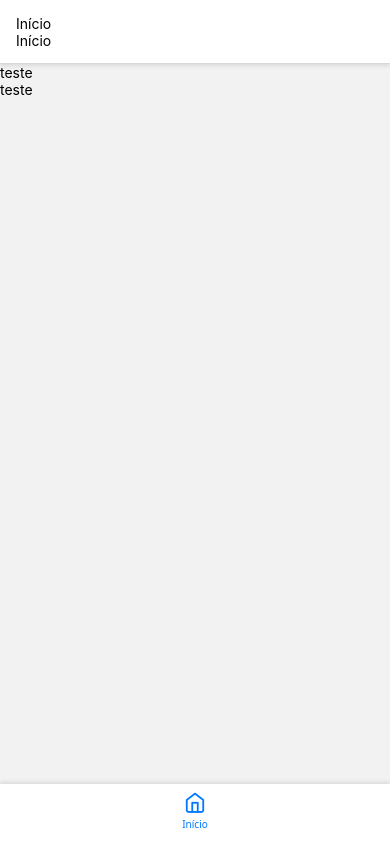
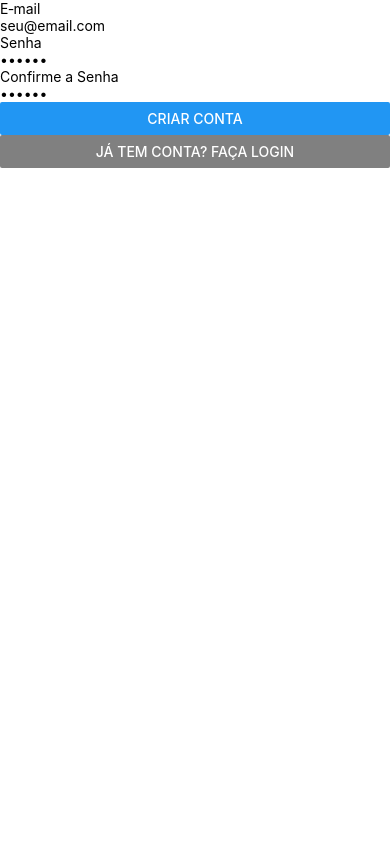
Before and after one commit to VitorValentimSilva/SkillSwap, a React Native app: screen / in a window 390 px wide. Built offline with nearby package versions, Linux system fonts and the light colour scheme; no server answers.

Commit message:
Finalizei a parte de criar conta e login.
Fiz as configurações necessárias no Firebase e, em seguida, criei os componentes Input e FormAuth, além das páginas de criação de conta e login.

```diff
--- a/package.json
+++ b/package.json
@@ -9,18 +9,22 @@
     "web": "expo start --web"
   },
   "dependencies": {
+    "@hookform/resolvers": "^5.1.1",
     "@react-navigation/bottom-tabs": "^7.3.14",
     "@react-navigation/native": "^7.1.10",
     "@react-navigation/stack": "^7.3.3",
     "expo": "~53.0.11",
     "expo-status-bar": "~2.2.3",
+    "firebase": "^11.9.1",
     "nativewind": "^4.1.23",
     "react": "19.0.0",
+    "react-hook-form": "^7.57.0",
     "react-native": "0.79.3",
     "react-native-gesture-handler": "~2.24.0",
     "react-native-reanimated": "~3.17.4",
     "react-native-safe-area-context": "5.4.0",
-    "react-native-screens": "~4.11.1"
+    "react-native-screens": "~4.11.1",
+    "zod": "^3.25.63"
   },
   "devDependencies": {
     "@babel/core": "^7.25.2",
--- a/src/App.tsx
+++ b/src/App.tsx
@@ -1,7 +1,12 @@
 import "./styles/global.css";
 import "../gesture-handler";
 import Routes from "./routes";
+import { AuthProvider } from "./contexts/AuthContext";
 
 export default function App() {
-  return <Routes />;
+  return (
+    <AuthProvider>
+      <Routes />
+    </AuthProvider>
+  );
 }
--- /dev/null
+++ b/src/components/FormAuth.tsx
@@ -0,0 +1,92 @@
+import { View, Button } from "react-native";
+import { useForm, FormProvider } from "react-hook-form";
+import { z } from "zod";
+import { zodResolver } from "@hookform/resolvers/zod";
+import Input from "./Input";
+
+type Props = {
+  isSignUp: boolean;
+  onSubmit: (values: {
+    email: string;
+    password: string;
+    confirmPassword?: string;
+  }) => void;
+  onSwitchMode: () => void;
+};
+
+const baseSchema = {
+  email: z.string().email({ message: "E‑mail inválido" }),
+  password: z.string().min(6, { message: "Mínimo de 6 caracteres" }),
+};
+
+const loginSchema = z.object(baseSchema);
+
+const signupSchema = z
+  .object({
+    ...baseSchema,
+    confirmPassword: z.string(),
+  })
+  .refine((data) => data.confirmPassword === data.password, {
+    path: ["confirmPassword"],
+    message: "Senhas devem ser iguais",
+  });
+
+export default function FormAuth({ isSignUp, onSubmit, onSwitchMode }: Props) {
+  const schema = isSignUp ? signupSchema : loginSchema;
+  type FormValues = z.infer<typeof schema>;
+
+  const methods = useForm<FormValues>({
+    resolver: zodResolver(schema),
+    defaultValues: { email: "", password: "", confirmPassword: "" } as any,
+    mode: "onTouched",
+    reValidateMode: "onChange",
+  });
+
+  const { handleSubmit } = methods;
+
+  return (
+    <FormProvider {...methods}>
+      <View className="p-5 space-y-4 bg-white rounded-2xl w-full">
+        <Input
+          name="email"
+          label="E‑mail"
+          placeholder="seu@email.com"
+          keyboardType="email-address"
+          autoCapitalize="none"
+          autoCorrect={false}
+        />
+
+        <Input
+          name="password"
+          label="Senha"
+          placeholder="••••••"
+          secureTextEntry
+          autoCapitalize="none"
+        />
+
+        {isSignUp && (
+          <Input
+            name="confirmPassword"
+            label="Confirme a Senha"
+            placeholder="••••••"
+            secureTextEntry
+            autoCapitalize="none"
+          />
+        )}
+
+        <View className="mt-4 gap-6">
+          <Button
+            title={isSignUp ? "Criar Conta" : "Entrar"}
+            onPress={handleSubmit(onSubmit)}
+          />
+
+          <Button
+            title={isSignUp ? "Já tem conta? Faça login" : "Criar nova conta"}
+            onPress={onSwitchMode}
+            color="gray"
+          />
+        </View>
+      </View>
+    </FormProvider>
+  );
+}
--- /dev/null
+++ b/src/components/Input.tsx
@@ -0,0 +1,56 @@
+import {
+  TextInput as RNTextInput,
+  Text,
+  View,
+  TextInputProps,
+} from "react-native";
+import { useFormContext, useController } from "react-hook-form";
+
+type Props = {
+  name: string;
+  label?: string;
+} & TextInputProps;
+
+export default function Input({ name, label, ...props }: Props) {
+  const { control, setValue } = useFormContext();
+  const {
+    field: { value, onChange, onBlur },
+    fieldState: { error },
+  } = useController({ name, control });
+
+  const handleChangeText = (text: string) => {
+    if (name === "data") {
+      const cleaned = text.replace(/\D/g, "");
+      const day = cleaned.slice(0, 2);
+      const month = cleaned.slice(2, 4);
+      const year = cleaned.slice(4, 8);
+      let formatted = day;
+      if (month) formatted += `/${month}`;
+      if (year) formatted += `/${year}`;
+      setValue(name, formatted);
+    } else {
+      onChange(text);
+    }
+  };
+
+  return (
+    <View className="mb-4">
+      {label && <Text className="text-base font-semibold mb-1">{label}</Text>}
+
+      <RNTextInput
+        className="border border-gray-300 rounded px-3 py-2"
+        value={value}
+        onChangeText={handleChangeText}
+        onBlur={onBlur}
+        maxLength={name === "data" ? 10 : undefined}
+        keyboardType={name === "valor" ? "decimal-pad" : props.keyboardType}
+        placeholder={props.placeholder}
+        {...props}
+      />
+
+      {error && (
+        <Text className="text-red-500 text-base mt-1">{error.message}</Text>
+      )}
+    </View>
+  );
+}
--- /dev/null
+++ b/src/contexts/AuthContext.tsx
@@ -0,0 +1,91 @@
+import React, { createContext, useContext, useEffect, useState } from "react";
+import {
+  User,
+  onAuthStateChanged,
+  signInWithEmailAndPassword,
+  createUserWithEmailAndPassword,
+  signOut,
+} from "firebase/auth";
+import { auth } from "../services/firebaseConfig";
+
+type AuthContextType = {
+  user: User | null;
+  loading: boolean;
+  signIn: (email: string, password: string) => Promise<void>;
+  signUp: (email: string, password: string) => Promise<void>;
+  signOut: () => Promise<void>;
+};
+
+const AuthContext = createContext<AuthContextType>({
+  user: null,
+  loading: true,
+  signIn: async () => {},
+  signUp: async () => {},
+  signOut: async () => {},
+});
+
+export const AuthProvider = ({ children }: { children: React.ReactNode }) => {
+  const [user, setUser] = useState<User | null>(null);
+  const [loading, setLoading] = useState(true);
+
+  const signIn = async (email: string, password: string) => {
+    setLoading(true);
+    try {
+      await signInWithEmailAndPassword(auth, email, password);
+    } catch (error) {
+      console.error("Erro no login:", error);
+      throw error;
+    } finally {
+      setLoading(false);
+    }
+  };
+
+  const signUp = async (email: string, password: string) => {
+    setLoading(true);
+    try {
+      await createUserWithEmailAndPassword(auth, email, password);
+    } catch (error) {
+      console.error("Erro no cadastro:", error);
+      throw error;
+    } finally {
+      setLoading(false);
+    }
+  };
+
+  const handleSignOut = async () => {
+    setLoading(true);
+    try {
+      await signOut(auth);
+    } catch (error) {
+      console.error("Erro ao sair:", error);
+      throw error;
+    } finally {
+      setLoading(false);
+    }
+  };
+
+  useEffect(() => {
+    const unsubscribe = onAuthStateChanged(auth, (currentUser) => {
+      setUser(currentUser);
+      setLoading(false);
+    });
+
+    return unsubscribe;
+  }, []);
+
+  return (
+    <AuthContext.Provider
+      value={{
+        user,
+        loading,
+        signIn,
+        signUp,
+        signOut: handleSignOut,
+      }}
+    >
+      {children}
+    </AuthContext.Provider>
+  );
+};
+
+export const useAuth = () => useContext(AuthContext);
--- a/src/routes/stack.routes.tsx
+++ b/src/routes/stack.routes.tsx
@@ -1,5 +1,7 @@
 import { createStackNavigator } from "@react-navigation/stack";
 import TabRoutes from "./tab.routes";
+import { CreateAccount } from "../screens/CreateAccount";
+import { LoginAccount } from "../screens/LoginAccount";
 
 const Stack = createStackNavigator();
 
@@ -11,6 +13,8 @@ export default function StackRoutes() {
         cardStyle: { backgroundColor: "#FFFFFF" },
       }}
     >
+      <Stack.Screen name="CreateAccount" component={CreateAccount} />
+      <Stack.Screen name="LoginAccount" component={LoginAccount} />
       <Stack.Screen name="Home" component={TabRoutes} />
     </Stack.Navigator>
   );
--- /dev/null
+++ b/src/screens/CreateAccount.tsx
@@ -0,0 +1,32 @@
+import React from "react";
+import { View, Alert } from "react-native";
+import FormAuth from "../components/FormAuth";
+import { StackNavigationProp } from "@react-navigation/stack";
+import { useAuth } from "../contexts/AuthContext";
+
+type Props = {
+  navigation: StackNavigationProp<any>;
+};
+
+export const CreateAccount = ({ navigation }: Props) => {
+  const { signUp } = useAuth();
+
+  const handleSubmit = async (values: { email: string; password: string }) => {
+    try {
+      await signUp(values.email, values.password);
+      navigation.navigate("Home");
+    } catch (error: any) {
+      Alert.alert("Erro no cadastro", error.message);
+    }
+  };
+
+  return (
+    <View className="flex-1 justify-center items-center p-4 bg-gray-100">
+      <FormAuth
+        isSignUp={true}
+        onSubmit={handleSubmit}
+        onSwitchMode={() => navigation.navigate("LoginAccount")}
+      />
+    </View>
+  );
+};
--- /dev/null
+++ b/src/screens/LoginAccount.tsx
@@ -0,0 +1,32 @@
+import React from "react";
+import { View, Alert } from "react-native";
+import FormAuth from "../components/FormAuth";
+import { StackNavigationProp } from "@react-navigation/stack";
+import { useAuth } from "../contexts/AuthContext";
+
+type Props = {
+  navigation: StackNavigationProp<any>;
+};
+
+export const LoginAccount = ({ navigation }: Props) => {
+  const { signIn } = useAuth();
+
+  const handleSubmit = async (values: { email: string; password: string }) => {
+    try {
+      await signIn(values.email, values.password);
+      navigation.navigate("Home");
+    } catch (error: any) {
+      Alert.alert("Erro no login", error.message);
+    }
+  };
+
+  return (
+    <View className="flex-1 justify-center items-center p-4 bg-gray-100">
+      <FormAuth
+        isSignUp={false}
+        onSubmit={handleSubmit}
+        onSwitchMode={() => navigation.navigate("CreateAccount")}
+      />
+    </View>
+  );
+};
--- /dev/null
+++ b/src/services/firebaseConfig.ts
@@ -0,0 +1,19 @@
+import { initializeApp } from "firebase/app";
+import { getAuth } from "firebase/auth";
+import { getFirestore } from "firebase/firestore";
+
+const firebaseConfig = {
+  apiKey: "AIzaSyBuqWNo1jPmRrXrS9WWM-eb95ikF6riNjc",
+  authDomain: "skillswap-9e8ef.firebaseapp.com",
+  projectId: "skillswap-9e8ef",
+  storageBucket: "skillswap-9e8ef.firebasestorage.app",
+  messagingSenderId: "887379453673",
+  appId: "1:887379453673:web:21ec62d2add6d9b2ceb278",
+  measurementId: "G-3FHMCLVQ8H",
+};
+
+const app = initializeApp(firebaseConfig);
+const auth = getAuth(app);
+const db = getFirestore(app);
+
+export { auth, db };
```
Also changed, not shown: 1 other file (tests, documents, lock files or other folders).
